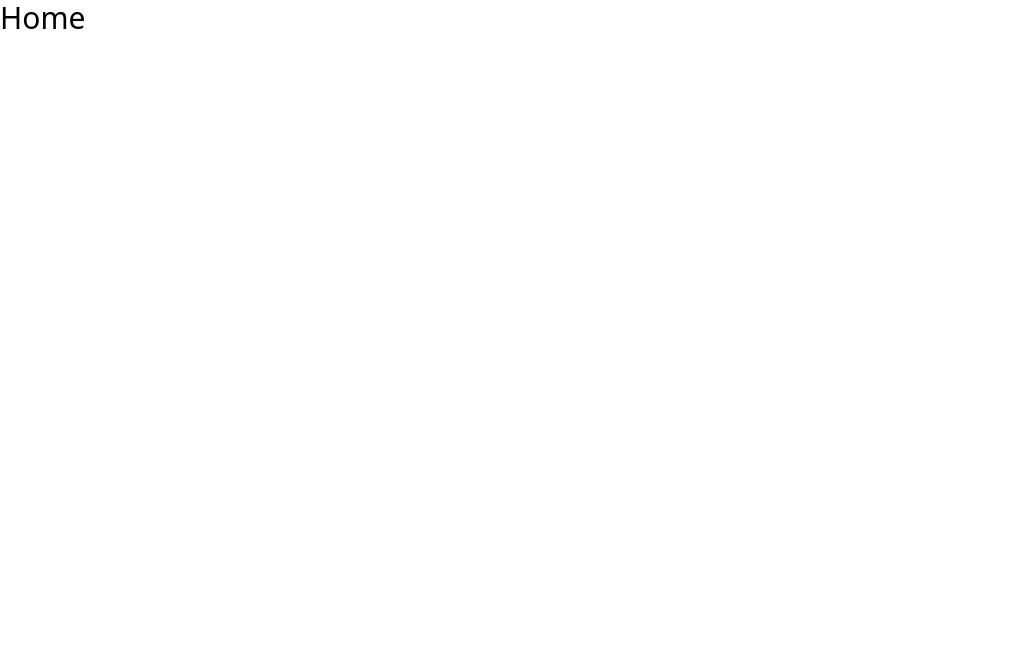
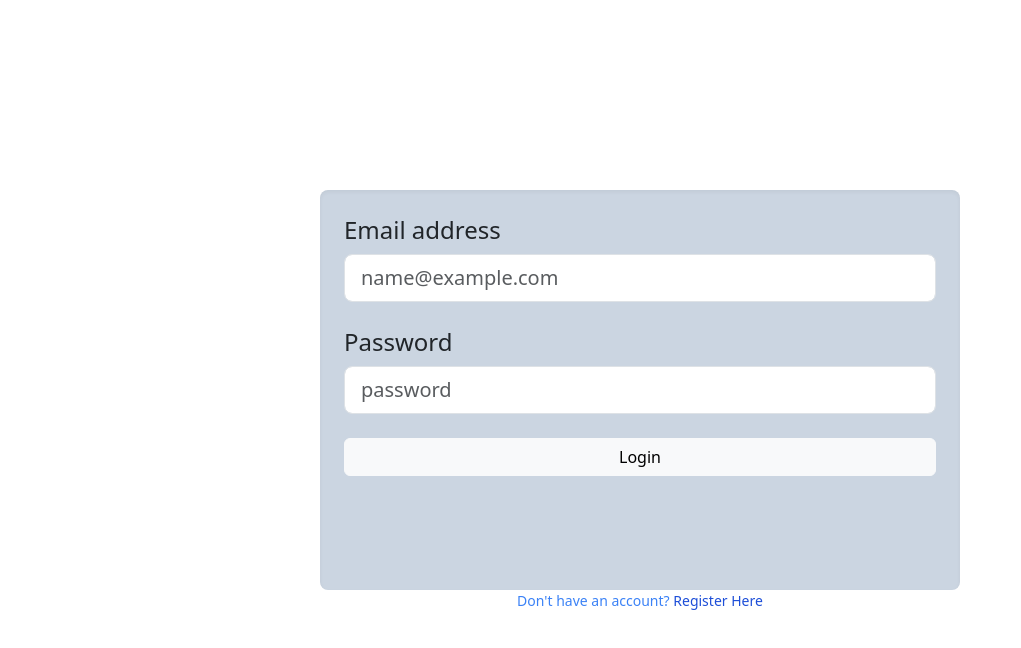
Before and after one commit to danny8823/tododo, a React (Create React App) app: page / in a window 1280 px wide. Shown: the top 648 px of the page, without its empty margins (0-1021 px from the left). Built offline with nearby package versions, Linux system fonts and the light colour scheme.

Commit message:
Added register form modal

```diff
--- a/src/App.js
+++ b/src/App.js
@@ -1,9 +1,13 @@
+import { BrowserRouter, Route, Routes } from "react-router-dom";
+import Home from "./components/Home";
 
 function App() {
   return (
-    <div className="text-3xl">
-      <h1>Home</h1>
-    </div>
+      <BrowserRouter>
+        <Routes>
+          <Route path = '/' element = {<Home/>}/>
+        </Routes>
+      </BrowserRouter>
   );
 }
 
--- /dev/null
+++ b/src/components/Home.jsx
@@ -0,0 +1,50 @@
+import React, { useState } from 'react'
+import { Col, Form, Row, Button, Modal } from 'react-bootstrap'
+import { Link } from 'react-router-dom'
+import Register from './Register'
+
+const Home = () => {
+  const [show, setShow] = useState(false)
+  const handleClose = () => setShow(false)
+  const handleOpen = () => setShow(true)
+
+  return (
+    <div className = 'w-screen h-screen flex flex-col justify-center items-center'>
+            <Form className = 'bg-slate-300 p-4 h-2/4 w-2/4 rounded-lg shadow-inner'>
+                <Form.Group>
+                    <Form.Label className = 'text-2xl'>Email address</Form.Label>
+                    <Form.Control
+                        className = 'mb-4'
+                        size = 'lg'
+                        type="email"
+                        placeholder="name@example.com" />
+                </Form.Group>
+                <Form.Group>
+                    <Form.Label className = 'text-2xl'>Password</Form.Label>
+                    <Form.Control
+                        className = 'mb-4'
+                        size = 'lg'
+                        type="password"
+                        placeholder="password" />
+                </Form.Group>
+                <Button className = 'w-full'variant="light">Login</Button>
+            </Form>
+            <small className = 'text-blue-500 w-full text-center'>Don't have an account? <span className = 'text-blue-700' onClick={handleOpen}>Register Here</span></small>
+            <Modal size = 'lg' show = {show} onHide={handleClose} centered>
+              <Modal.Header>
+                <h1>Register</h1>
+              </Modal.Header>
+              <Modal.Body>
+                <Register/>
+              </Modal.Body>
+              <Modal.Footer>
+                <Button variant="secondary" onClick={handleClose}>
+                  Close
+                </Button>
+            </Modal.Footer>
+            </Modal>
+    </div>
+  )
+}
+
+export default Home
--- /dev/null
+++ b/src/components/Register.jsx
@@ -0,0 +1,46 @@
+import React from 'react'
+import { Col, Form, Row, Button, Modal } from 'react-bootstrap'
+
+const Register = () => {
+  return (
+    <div className = 'h-2/3'>
+        <Form className = 'm-2 h-3/4'>
+            <Form.Group as = {Row} className = 'mb-2'>
+                <Form.Label column sm = "3">Email Address</Form.Label>
+                <Col sm = '9'>
+                    <Form.Control
+                        type = 'email'
+                        placeholder = 'name@example'/>
+                </Col>
+            </Form.Group>
+            <Form.Group as = {Row} className = 'mb-2'>
+                <Form.Label column sm = "3">Username</Form.Label>
+                <Col sm = '9'>
+                    <Form.Control
+                        type = 'text'
+                        placeholder = 'username'/>
+                </Col>
+            </Form.Group>
+            <Form.Group as = {Row} className = 'mb-2'>
+                <Form.Label column sm = "3">Password</Form.Label>
+                <Col sm = '9'>
+                    <Form.Control
+                        type = 'password'
+                        placeholder = 'password'/>
+                </Col>
+            </Form.Group>
+            <Form.Group as = {Row} className = 'mb-2'>
+                <Form.Label column sm = "3">Confirm password</Form.Label>
+                <Col sm = '9'>
+                    <Form.Control
+                        type = 'password'
+                        placeholder = 'confirm-password'/>
+                </Col>
+            </Form.Group>
+            <Button className = 'w-full' variant = 'info'>Register</Button>
+        </Form>
+    </div>
+  )
+}
+
+export default Register
--- a/src/index.js
+++ b/src/index.js
@@ -2,6 +2,7 @@ import React from 'react';
 import ReactDOM from 'react-dom/client';
 import './index.css';
 import App from './App';
+import 'bootstrap/dist/css/bootstrap.min.css';
 
 const root = ReactDOM.createRoot(document.getElementById('root'));
 root.render(
```
Also changed, not shown: package.json (+11 -1 lines), 1 other file (tests, documents, lock files or other folders).
